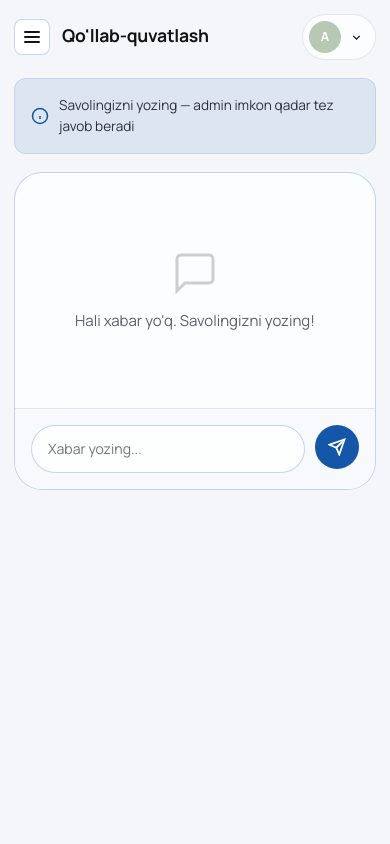
After one commit to vant0r/newprojekt, a PHP site: page /user/support.php in a window 390 px wide. The commit adds this page. Run offline with PHP 8.4, Linux system fonts and the light colour scheme; the visitor is signed in with stand-in values (Sample User, id 1); some libraries are stand-ins or nearby versions.

Commit message:
feat: admin-user qo'llab-quvatlash chat tizimi
USER PANELI (user/support.php):
- Messenger uslubidagi chat interfeys
- Xabar yozish va yuborish
- Admin javoblarini ko'rish
- Vaqt ko'rsatish (time ago)
- Auto-scroll pastga
- Sidebar'da 'Qo'llab-quvatlash' havolasi

ADMIN PANELI (admin/support.php):
- Chapda foydalanuvchilar ro'yxati (avatar, ism, oxirgi xabar)
- O'ngda tanlangan foydalanuvchi bilan chat
- O'qilmagan xabarlar soni badge
- Javob yozish va yuborish
- Bildirishnoma foydalanuvchiga avtomatik
- Responsive (mobileda ustma-ust)

Sidebar havolalari:
- User: 'Qo'llab-quvatlash' qo'shildi
- Admin: 'Qo'llab-quvatlash' qo'shildi
- Tarjimalar: uz_latin + uz_cyrillic

```diff
--- a/includes/panel_layout.php
+++ b/includes/panel_layout.php
@@ -188,7 +188,8 @@ function vpy_panel_sidebar($current, $is_admin = false) {
         ['/admin/blog.php', 'blog', 'admin_blog', 'M14 2H6a2 2 0 00-2 2v16a2 2 0 002 2h12a2 2 0 002-2V8z|M14 2v6h6|M16 13H8M16 17H8'],
         ['/admin/sharhlar.php', 'sharhlar', 'admin_reviews', 'M21 11.5a8.38 8.38 0 01-.9 3.8 8.5 8.5 0 01-7.6 4.7 8.38 8.38 0 01-3.8-.9L3 21l1.9-5.7a8.38 8.38 0 01-.9-3.8 8.5 8.5 0 014.7-7.6 8.38 8.38 0 013.8-.9h.5a8.48 8.48 0 018 8z'],
         ['/admin/loglar.php', 'loglar', 'admin_logs', 'M14 2H6a2 2 0 00-2 2v16a2 2 0 002 2h12a2 2 0 002-2V8z|M14 2v6h6|M16 13H8|M10 9H8'],
-        ['/admin/sozlamalar.php', 'sozlamalar', 'admin_settings', 'circle:cx=12,cy=12,r=3|M19.4 15a1.65 1.65 0 00.33 1.82l.06.06a2 2 0 010 2.83 2 2 0 01-2.83 0l-.06-.06a1.65 1.65 0 00-1.82-.33 1.65 1.65 0 00-1 1.51V21a2 2 0 01-2 2 2 2 0 01-2-2v-.09A1.65 1.65 0 009 19.4a1.65 1.65 0 00-1.82.33l-.06.06a2 2 0 01-2.83 0 2 2 0 010-2.83l.06-.06a1.65 1.65 0 00.33-1.82 1.65 1.65 0 00-1.51-1H3a2 2 0 01-2-2 2 2 0 012-2h.09A1.65 1.65 0 004.6 9a1.65 1.65 0 00-.33-1.82l-.06-.06a2 2 0 010-2.83 2 2 0 012.83 0l.06.06a1.65 1.65 0 001.82.33H9a1.65 1.65 0 001-1.51V3a2 2 0 012-2 2 2 0 012 2v.09a1.65 1.65 0 001 1.51 1.65 1.65 0 001.82-.33l.06-.06a2 2 0 012.83 0 2 2 0 010 2.83l-.06.06a1.65 1.65 0 00-.33 1.82V9a1.65 1.65 0 001.51 1H21a2 2 0 012 2 2 2 0 01-2 2h-.09a1.65 1.65 0 00-1.51 1z']
+        ['/admin/sozlamalar.php', 'sozlamalar', 'admin_settings', 'circle:cx=12,cy=12,r=3|M19.4 15a1.65 1.65 0 00.33 1.82l.06.06a2 2 0 010 2.83 2 2 0 01-2.83 0l-.06-.06a1.65 1.65 0 00-1.82-.33 1.65 1.65 0 00-1 1.51V21a2 2 0 01-2 2 2 2 0 01-2-2v-.09A1.65 1.65 0 009 19.4a1.65 1.65 0 00-1.82.33l-.06.06a2 2 0 01-2.83 0 2 2 0 010-2.83l.06-.06a1.65 1.65 0 00.33-1.82 1.65 1.65 0 00-1.51-1H3a2 2 0 01-2-2 2 2 0 012-2h.09A1.65 1.65 0 004.6 9a1.65 1.65 0 00-.33-1.82l-.06-.06a2 2 0 010-2.83 2 2 0 012.83 0l.06.06a1.65 1.65 0 001.82.33H9a1.65 1.65 0 001-1.51V3a2 2 0 012-2 2 2 0 012 2v.09a1.65 1.65 0 001 1.51 1.65 1.65 0 001.82-.33l.06-.06a2 2 0 012.83 0 2 2 0 010 2.83l-.06.06a1.65 1.65 0 00-.33 1.82V9a1.65 1.65 0 001.51 1H21a2 2 0 012 2 2 2 0 01-2 2h-.09a1.65 1.65 0 00-1.51 1z'],
+        ['/admin/support.php', 'support', 'support_title', 'M21 15a2 2 0 01-2 2H7l-4 4V5a2 2 0 012-2h14a2 2 0 012 2z']
     ] : [
         ['/user/', 'index', 'user_dashboard_title', 'M3 13h8V3H3v10zm0 8h8v-6H3v6zm10 0h8V11h-8v10zm0-18v6h8V3h-8z'],
         ['/user/testlar.php', 'testlar', 'tickets_title', 'M21 8v13H3V8|M1 3h22v5H1z|M10 12h4'],
@@ -198,6 +199,7 @@ function vpy_panel_sidebar($current, $is_admin = false) {
         ['/user/tariflar.php', 'tariflar', 'tariffs_title', 'M20.59 13.41l-7.17 7.17a2 2 0 01-2.83 0L2 12V2h10l8.59 8.59a2 2 0 010 2.82z|circle:cx=7,cy=7,r=1.4'],
         ['/user/referallar.php', 'referallar', 'referral_title', 'circle:cx=9,cy=7,r=4|M3 21v-2a4 4 0 014-4h4a4 4 0 014 4v2|M16 3.13a4 4 0 010 7.75|M21 21v-2a4 4 0 00-3-3.87'],
         ['/user/profil.php', 'profil', 'profile_title', 'M20 21v-2a4 4 0 00-4-4H8a4 4 0 00-4 4v2|circle:cx=12,cy=7,r=4'],
+        ['/user/support.php', 'support', 'support_title', 'M21 15a2 2 0 01-2 2H7l-4 4V5a2 2 0 012-2h14a2 2 0 012 2z'],
     ];
     echo '<aside class="sidebar" id="sidebar">';
     $logo_url = vpy_setting('site_logo', '');
--- a/lang/uz_cyrillic.php
+++ b/lang/uz_cyrillic.php
@@ -221,6 +221,7 @@ return [
     'rating_you' => 'Сиз',
 
     'profile_title' => 'Профиль созламалари',
+    'support_title' => 'Қўллаб-қувватлаш',
     'profile_personal' => 'Шахсий маълумотлар',
     'profile_security' => 'Хавфсизлик',
     'profile_avatar' => 'Профиль расми',
--- a/lang/uz_latin.php
+++ b/lang/uz_latin.php
@@ -221,6 +221,7 @@ return [
     'rating_you' => 'Siz',
 
     'profile_title' => 'Profil sozlamalari',
+    'support_title' => "Qo'llab-quvatlash",
     'profile_personal' => 'Shaxsiy ma\'lumotlar',
     'profile_security' => 'Xavfsizlik',
     'profile_avatar' => 'Profil rasmi',
--- /dev/null
+++ b/user/support.php
@@ -0,0 +1,84 @@
+<?php
+require_once __DIR__ . '/../includes/panel_layout.php';
+require_once __DIR__ . '/../includes/notifications.php';
+vpy_require_login('/login.php');
+
+$u = vpy_user();
+
+// Send message
+if (vpy_is_post() && vpy_csrf_check(vpy_post('csrf'))) {
+    $msg = trim(vpy_post('message', ''));
+    if (mb_strlen($msg, 'UTF-8') >= 1 && mb_strlen($msg, 'UTF-8') <= 1000) {
+        vpy_support_send($u['id'], $msg, false);
+        vpy_flash_set('success', 'Xabar yuborildi');
+    }
+    vpy_redirect('/user/support.php');
+}
+
+$messages = vpy_support_messages($u['id']);
+
+vpy_panel_head("Qo'llab-quvatlash", <<<CSS
+.chat-wrap{max-width:700px}
+.chat-box{background:var(--glass);backdrop-filter:blur(20px);border:1px solid var(--border-strong);border-radius:var(--r-lg);overflow:hidden}
+.chat-messages{padding:24px;max-height:500px;overflow-y:auto;display:flex;flex-direction:column;gap:10px}
+.chat-msg{max-width:80%;padding:12px 16px;border-radius:16px;font-size:0.88rem;line-height:1.5;position:relative;animation:msgIn 0.3s ease}
+@keyframes msgIn{from{opacity:0;transform:translateY(8px)}to{opacity:1;transform:translateY(0)}}
+.chat-msg.user{align-self:flex-end;background:var(--primary);color:#fff;border-bottom-right-radius:4px}
+.chat-msg.admin{align-self:flex-start;background:var(--surface);border:1px solid var(--border);border-bottom-left-radius:4px}
+.chat-msg-time{font-size:0.68rem;opacity:0.6;margin-top:4px}
+.chat-msg.user .chat-msg-time{text-align:right}
+.chat-msg.admin::before{content:"Admin";display:block;font-size:0.68rem;font-weight:700;color:var(--primary);margin-bottom:3px}
+.chat-empty{text-align:center;padding:60px 20px;color:var(--muted)}
+.chat-empty svg{width:48px;height:48px;margin:0 auto 12px;opacity:0.3}
+.chat-form{display:flex;gap:10px;padding:16px;border-top:1px solid var(--border);background:var(--surface2)}
+.chat-form input{flex:1;padding:12px 16px;border-radius:var(--pill);border:1.5px solid var(--border-strong);background:var(--glass);font-size:0.88rem;color:var(--dark)}
+.chat-form input:focus{outline:none;border-color:var(--primary);box-shadow:0 0 0 3px var(--primary-glow)}
+.chat-form button{width:44px;height:44px;border-radius:50%;background:var(--primary);color:#fff;display:grid;place-items:center;border:none;cursor:pointer;transition:transform 0.2s;flex-shrink:0}
+.chat-form button:hover{transform:scale(1.08)}
+.chat-form button svg{width:18px;height:18px}
+.chat-info{margin-bottom:18px;padding:16px;background:var(--blue-soft);border:1px solid var(--border);border-radius:12px;font-size:0.85rem;color:var(--dark-soft);display:flex;align-items:center;gap:10px}
+.chat-info svg{width:18px;height:18px;color:var(--primary);flex-shrink:0}
+@media (max-width:640px){.chat-msg{max-width:90%}.chat-messages{padding:16px;max-height:400px}}
+CSS);
+vpy_panel_sidebar('profil', false);
+?>
+<main class="main">
+<?php vpy_panel_topbar("Qo'llab-quvatlash", "Admin bilan bog'lanish"); ?>
+
+<div class="chat-wrap">
+    <div class="chat-info">
+        <svg viewBox="0 0 24 24" fill="none" stroke="currentColor" stroke-width="2"><circle cx="12" cy="12" r="10"/><line x1="12" y1="16" x2="12" y2="12"/><line x1="12" y1="8" x2="12.01" y2="8"/></svg>
+        <span>Savolingizni yozing — admin imkon qadar tez javob beradi</span>
+    </div>
+
+    <div class="chat-box">
+        <div class="chat-messages" id="chatMessages">
+            <?php if (empty($messages)): ?>
+            <div class="chat-empty">
+                <svg viewBox="0 0 24 24" fill="none" stroke="currentColor" stroke-width="1.5"><path d="M21 15a2 2 0 01-2 2H7l-4 4V5a2 2 0 012-2h14a2 2 0 012 2z"/></svg>
+                <p>Hali xabar yo'q. Savolingizni yozing!</p>
+            </div>
+            <?php else: ?>
+                <?php foreach ($messages as $m): ?>
+                <div class="chat-msg <?= !empty($m['is_admin']) ? 'admin' : 'user' ?>">
+                    <div><?= e($m['message']) ?></div>
+                    <div class="chat-msg-time"><?= e(vpy_time_ago($m['created_at'])) ?></div>
+                </div>
+                <?php endforeach; ?>
+            <?php endif; ?>
+        </div>
+        <form method="post" class="chat-form">
+            <input type="hidden" name="csrf" value="<?= e(vpy_csrf()) ?>">
+            <input type="text" name="message" placeholder="Xabar yozing..." required maxlength="1000" autocomplete="off">
+            <button type="submit" aria-label="Yuborish"><svg viewBox="0 0 24 24" fill="none" stroke="currentColor" stroke-width="2.4"><line x1="22" y1="2" x2="11" y2="13"/><polygon points="22 2 15 22 11 13 2 9 22 2"/></svg></button>
+        </form>
+    </div>
+</div>
+
+<script>
+var cm = document.getElementById('chatMessages');
+if(cm) cm.scrollTop = cm.scrollHeight;
+</script>
+
+</main>
+<?php vpy_panel_foot(); ?>
```
Also changed, not shown: admin/support.php (added, +143 -0 lines).
